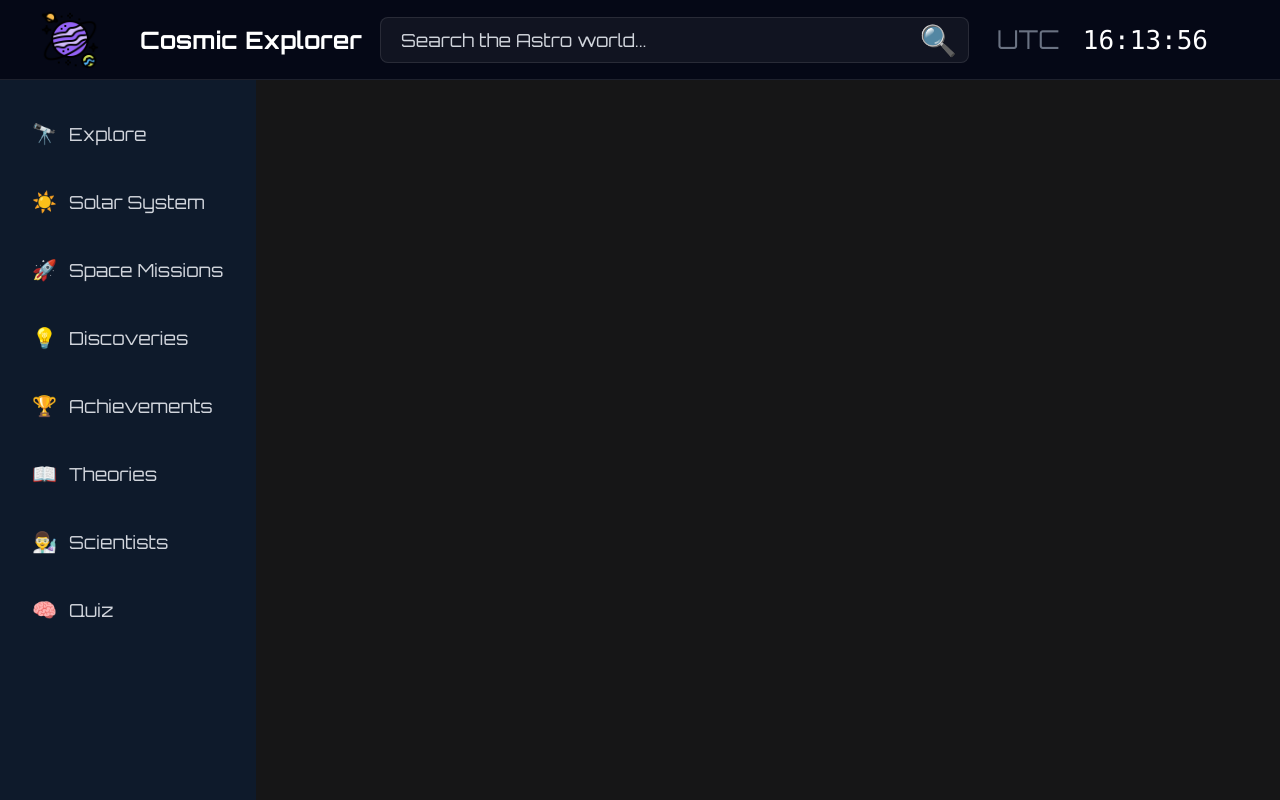
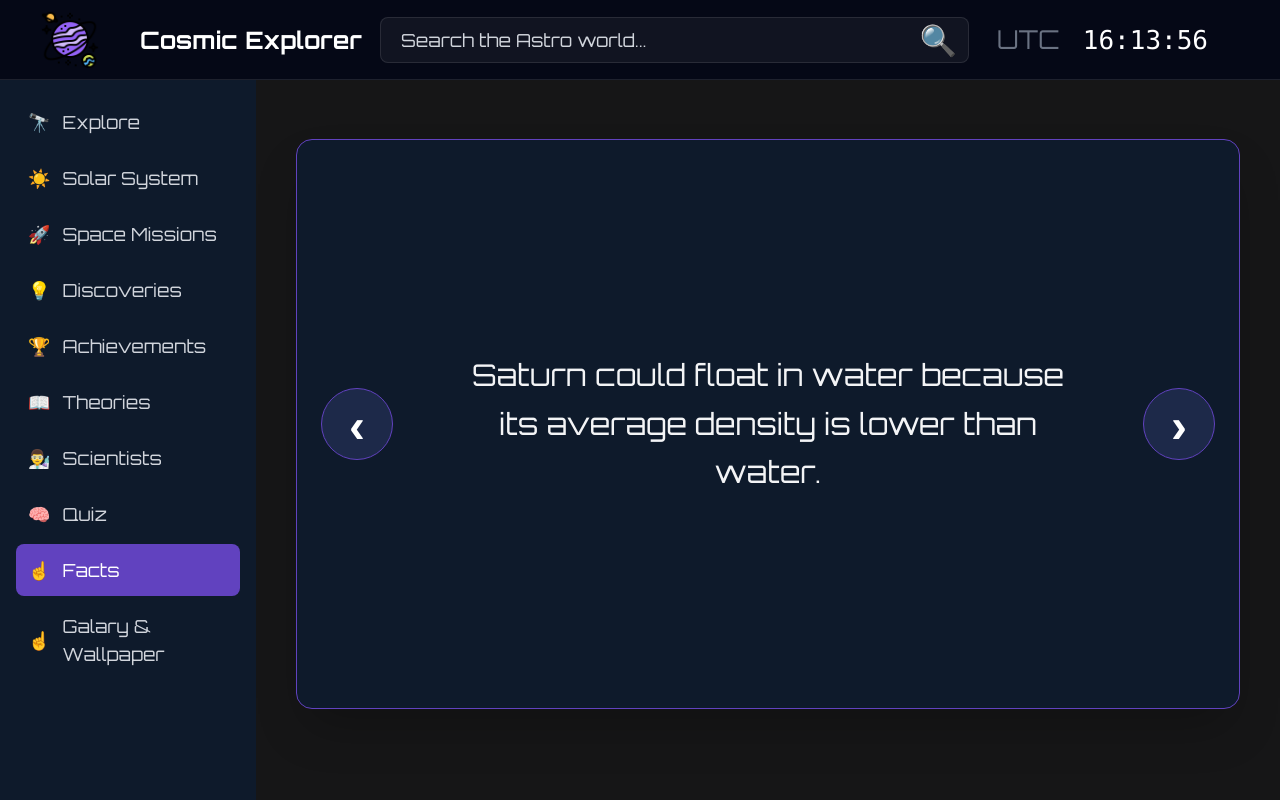
Before and after one commit to hardik20032006-png/Cosmic-Explorer-003, a React (Vite) app: page /facts in a window 1280 px wide. Built offline with nearby package versions, Linux system fonts and the light colour scheme.

Commit message:
the fact ui and funcinality working

```diff
--- a/src/App.jsx
+++ b/src/App.jsx
@@ -1,6 +1,7 @@
 import { Topbar } from "./components/Topbar";
 import Sidebar from "./components/Sidebar";
 import { Routes, Route } from "react-router-dom";
+import Facts from "./pages/Facts";
 
 function App() {
   return (
@@ -15,49 +16,51 @@ function App() {
         <main className="flex-1 overflow-y-auto">
           <Routes>
 
-            {/* Explore */}
-            <Route path="/" element={<div>Explore</div>} />
+  <Route path="/explore" element={<div>Explore</div>} />
 
-            {/* Solar System */}
   <Route
     path="/solar-system"
     element={<div>Solar System</div>}
   />
 
-            {/* Space Missions */}
   <Route
     path="/space-missions"
     element={<div>Space Missions</div>}
   />
 
-            {/* Discoveries */}
   <Route
     path="/discoveries"
     element={<div>Discoveries</div>}
   />
 
-            {/* Achievements */}
   <Route
     path="/achievements"
     element={<div>Achievements</div>}
   />
 
-            {/* Theories */}
   <Route
     path="/theories"
     element={<div>Theories</div>}
   />
 
-            {/* Scientists */}
   <Route
     path="/scientists"
     element={<div>Scientists</div>}
   />
 
-            {/* Quiz */}
   <Route
     path="/quiz"
     element={<div>Quiz</div>}
+  />
+
+  <Route
+  path="/facts"
+  element={<Facts />}
+/>
+
+<Route
+    path="/Galary"
+    element={<div>Galary</div>}
   />
 
 </Routes>
--- a/src/components/Sidebar.jsx
+++ b/src/components/Sidebar.jsx
@@ -1,133 +1,179 @@
-import React, { useState } from 'react';
-import { Link } from "react-router-dom";
+import { NavLink } from "react-router-dom";
 
 export default function Sidebar() {
-  // Track which menu item is active
-  const [active, setActive] = useState('Dashboard');
-
   return (
-    <aside className="w-1/5 bg-[#0E1A2B] min-h-[calc(100vh-4rem)] py-6 px-4">
+    <aside className="w-1/5 bg-[#0E1A2B] min-h-[calc(100vh-4rem)] py-4 px-4">
       <nav>
-        <ul className="space-y-2">
+        <ul className="space-y-1">
 
           {/* Explore */}
-          <li
-            onClick={() => setActive('Explore')}
-            className={`flex items-center px-4 py-4 rounded-lg cursor-pointer ${
-              active === 'Explore'
-                ? 'bg-[#6142BF] text-white'
-                : 'text-gray-300 hover:bg-[#1D2949]'
-            }`}
+          <li>
+            <NavLink
+              to="/explore"
+              className={({ isActive }) =>
+                `flex items-center px-3 py-3 rounded-lg cursor-pointer ${
+                  isActive
+                    ? "bg-[#6142BF] text-white"
+                    : "text-gray-300 hover:bg-[#1D2949]"
+                }`
+              }
             >
-            <Link to="/" className="flex items-center w-full">
-              <span className="mr-3 text-xl">🔭</span>
+              <span className="mr-3 text-lg">🔭</span>
               <span className="text-lg">Explore</span>
-            </Link>
+            </NavLink>
           </li>
 
           {/* Solar System */}
-          <li
-            onClick={() => setActive('Solar System')}
-            className={`flex items-center px-4 py-4 rounded-lg cursor-pointer ${
-              active === 'Solar System'
-                ? 'bg-[#6142BF] text-white'
-                : 'text-gray-300 hover:bg-[#1D2949]'
-            }`}
+          <li>
+            <NavLink
+              to="/solar-system"
+              className={({ isActive }) =>
+                `flex items-center px-3 py-3 rounded-lg cursor-pointer ${
+                  isActive
+                    ? "bg-[#6142BF] text-white"
+                    : "text-gray-300 hover:bg-[#1D2949]"
+                }`
+              }
             >
-            <Link to="/solar-system" className="flex items-center w-full">
-              <span className="mr-3 text-xl">☀️</span>
+              <span className="mr-3 text-lg">☀️</span>
               <span className="text-lg">Solar System</span>
-            </Link>
+            </NavLink>
           </li>
 
           {/* Space Missions */}
-          <li
-            onClick={() => setActive('Space Missions')}
-            className={`flex items-center px-4 py-4 rounded-lg cursor-pointer ${
-              active === 'Space Missions'
-                ? 'bg-[#6142BF] text-white'
-                : 'text-gray-300 hover:bg-[#1D2949]'
-            }`}
+          <li>
+            <NavLink
+              to="/space-missions"
+              className={({ isActive }) =>
+                `flex items-center px-3 py-3 rounded-lg cursor-pointer ${
+                  isActive
+                    ? "bg-[#6142BF] text-white"
+                    : "text-gray-300 hover:bg-[#1D2949]"
+                }`
+              }
             >
-            <Link to="/space-missions" className="flex items-center w-full">
-              <span className="mr-3 text-xl">🚀</span>
+              <span className="mr-3 text-lg">🚀</span>
               <span className="text-lg">Space Missions</span>
-            </Link>
+            </NavLink>
           </li>
 
           {/* Discoveries */}
-          <li
-            onClick={() => setActive('Discoveries')}
-            className={`flex items-center px-4 py-4 rounded-lg cursor-pointer ${
-              active === 'Discoveries'
-                ? 'bg-[#6142BF] text-white'
-                : 'text-gray-300 hover:bg-[#1D2949]'
-            }`}
+          <li>
+            <NavLink
+              to="/discoveries"
+              className={({ isActive }) =>
+                `flex items-center px-3 py-3 rounded-lg cursor-pointer ${
+                  isActive
+                    ? "bg-[#6142BF] text-white"
+                    : "text-gray-300 hover:bg-[#1D2949]"
+                }`
+              }
             >
-            <Link to="/discoveries" className="flex items-center w-full">
-              <span className="mr-3 text-xl">💡</span>
+              <span className="mr-3 text-lg">💡</span>
               <span className="text-lg">Discoveries</span>
-            </Link>
+            </NavLink>
           </li>
 
           {/* Achievements */}
-          <li
-            onClick={() => setActive('Achievements')}
-            className={`flex items-center px-4 py-4 rounded-lg cursor-pointer ${
-              active === 'Achievements'
-                ? 'bg-[#6142BF] text-white'
-                : 'text-gray-300 hover:bg-[#1D2949]'
-            }`}
+          <li>
+            <NavLink
+              to="/achievements"
+              className={({ isActive }) =>
+                `flex items-center px-3 py-3 rounded-lg cursor-pointer ${
+                  isActive
+                    ? "bg-[#6142BF] text-white"
+                    : "text-gray-300 hover:bg-[#1D2949]"
+                }`
+              }
             >
-            <Link to="/achievements" className="flex items-center w-full">
-              <span className="mr-3 text-xl">🏆</span>
+              <span className="mr-3 text-lg">🏆</span>
               <span className="text-lg">Achievements</span>
-            </Link>
+            </NavLink>
           </li>
 
           {/* Theories */}
-          <li
-            onClick={() => setActive('Theories')}
-            className={`flex items-center px-4 py-4 rounded-lg cursor-pointer ${
-              active === 'Theories'
-                ? 'bg-[#6142BF] text-white'
-                : 'text-gray-300 hover:bg-[#1D2949]'
-            }`}
+          <li>
+            <NavLink
+              to="/theories"
+              className={({ isActive }) =>
+                `flex items-center px-3 py-3 rounded-lg cursor-pointer ${
+                  isActive
+                    ? "bg-[#6142BF] text-white"
+                    : "text-gray-300 hover:bg-[#1D2949]"
+                }`
+              }
             >
-            <Link to="/theories" className="flex items-center w-full">
-              <span className="mr-3 text-xl">📖</span>
+              <span className="mr-3 text-lg">📖</span>
               <span className="text-lg">Theories</span>
-            </Link>
+            </NavLink>
           </li>
 
           {/* Scientists */}
-          <li
-            onClick={() => setActive('Scientists')}
-            className={`flex items-center px-4 py-4 rounded-lg cursor-pointer ${
-              active === 'Scientists'
-                ? 'bg-[#6142BF] text-white'
-                : 'text-gray-300 hover:bg-[#1D2949]'
-            }`}
+          <li>
+            <NavLink
+              to="/scientists"
+              className={({ isActive }) =>
+                `flex items-center px-3 py-3 rounded-lg cursor-pointer ${
+                  isActive
+                    ? "bg-[#6142BF] text-white"
+                    : "text-gray-300 hover:bg-[#1D2949]"
+                }`
+              }
             >
-            <Link to="/scientists" className="flex items-center w-full">
-              <span className="mr-3 text-xl">👨‍🔬</span>
+              <span className="mr-3 text-lg">👨‍🔬</span>
               <span className="text-lg">Scientists</span>
-            </Link>
+            </NavLink>
           </li>
 
           {/* Quiz */}
-          <li
-            onClick={() => setActive('Quiz')}
-            className={`flex items-center px-4 py-4 rounded-lg cursor-pointer ${
-              active === 'Quiz'
-                ? 'bg-[#6142BF] text-white'
-                : 'text-gray-300 hover:bg-[#1D2949]'
-            }`}
+          <li>
+            <NavLink
+              to="/quiz"
+              className={({ isActive }) =>
+                `flex items-center px-3 py-3 rounded-lg cursor-pointer ${
+                  isActive
+                    ? "bg-[#6142BF] text-white"
+                    : "text-gray-300 hover:bg-[#1D2949]"
+                }`
+              }
             >
-            <Link to="/quiz" className="flex items-center w-full">
-              <span className="mr-3 text-xl">🧠</span>
+              <span className="mr-3 text-lg">🧠</span>
               <span className="text-lg">Quiz</span>
-            </Link>
+            </NavLink>
+          </li>
+
+          {/* Facts */}
+          <li>
+            <NavLink
+              to="/Facts"
+              className={({ isActive }) =>
+                `flex items-center px-3 py-3 rounded-lg cursor-pointer ${
+                  isActive
+                    ? "bg-[#6142BF] text-white"
+                    : "text-gray-300 hover:bg-[#1D2949]"
+                }`
+              }
+            >
+              <span className="mr-3 text-lg">☝️</span>
+              <span className="text-lg">Facts</span>
+            </NavLink>
+          </li>
+
+          {/* Galary */}
+          <li>
+            <NavLink
+              to="/Galary"
+              className={({ isActive }) =>
+                `flex items-center px-3 py-3 rounded-lg cursor-pointer ${
+                  isActive
+                    ? "bg-[#6142BF] text-white"
+                    : "text-gray-300 hover:bg-[#1D2949]"
+                }`
+              }
+            >
+              <span className="mr-3 text-lg">☝️</span>
+              <span className="text-lg">Galary & Wallpaper</span>
+            </NavLink>
           </li>
 
         </ul>
--- /dev/null
+++ b/src/components/facts.jsx
@@ -0,0 +1,75 @@
+import React, { useState } from "react";
+import facts from "../factsData";
+
+export default function FactsCard() {
+  const getRandomFact = () => {
+    const randomIndex = Math.floor(Math.random() * facts.length);
+    return facts[randomIndex];
+  };
+
+  const [currentFact, setCurrentFact] = useState(getRandomFact);
+
+  const showRandomFact = () => {
+    setCurrentFact(getRandomFact());
+  };
+
+  return (
+    <div className="w-full h-full flex items-center justify-center px-10 -translate-y-6">
+
+      {/* Facts Card */}
+      <div className="relative w-full h-[570px] bg-[#0E1A2B] rounded-2xl border border-[#6142BF] flex items-center justify-center shadow-2xl">
+
+        {/* Left Arrow */}
+        <button
+          onClick={showRandomFact}
+          className="
+            absolute left-6
+            w-18 h-18
+            p-0
+            rounded-full
+            border border-[#6142BF]
+            bg-[#1D2949]
+            text-white
+            text-5xl font-bold
+            leading-none
+            inline-flex items-center justify-center
+            hover:bg-[#6142BF]
+            transition
+          "
+        >
+          ‹
+        </button>
+
+        {/* Fact Content */}
+        <div className="px-32 md:px-40 text-center max-w-5xl">
+          <p className="text-gray-100 text-2xl md:text-3xl leading-relaxed">
+            {currentFact}
+          </p>
+        </div>
+
+        {/* Right Arrow */}
+        <button
+          onClick={showRandomFact}
+          className="
+            absolute right-6
+            w-18 h-18
+            p-0
+            rounded-full
+            border border-[#6142BF]
+            bg-[#1D2949]
+            text-white
+            text-5xl font-bold
+            leading-none
+            inline-flex items-center justify-center
+            hover:bg-[#6142BF]
+            transition
+          "
+        >
+          ›
+        </button>
+
+      </div>
+
+    </div>
+  );
+}
--- /dev/null
+++ b/src/factsData.js
@@ -0,0 +1,14 @@
+const facts = [
+  "A day on Venus is longer than a year on Venus.",
+  "Neutron stars are incredibly dense.",
+  "Saturn could float in water because its average density is lower than water.",
+  "There are more stars in the universe than grains of sand on Earth.",
+  "Jupiter is the largest planet in our Solar System.",
+  "A year on Mercury lasts only 88 Earth days.",
+  "The Sun contains more than 99% of the mass in our Solar System.",
+  "Mars has the largest volcano in the Solar System.",
+  "Light from the Sun takes about 8 minutes to reach Earth.",
+  "Uranus rotates on its side compared with most planets."
+];
+
+export default facts;
--- /dev/null
+++ b/src/pages/Facts.jsx
@@ -0,0 +1,6 @@
+import React from "react";
+import FactsCard from "../components/facts";
+
+export default function Facts() {
+  return <FactsCard />;
+}
```
Lines whose indentation alone changed are shown as unchanged.
